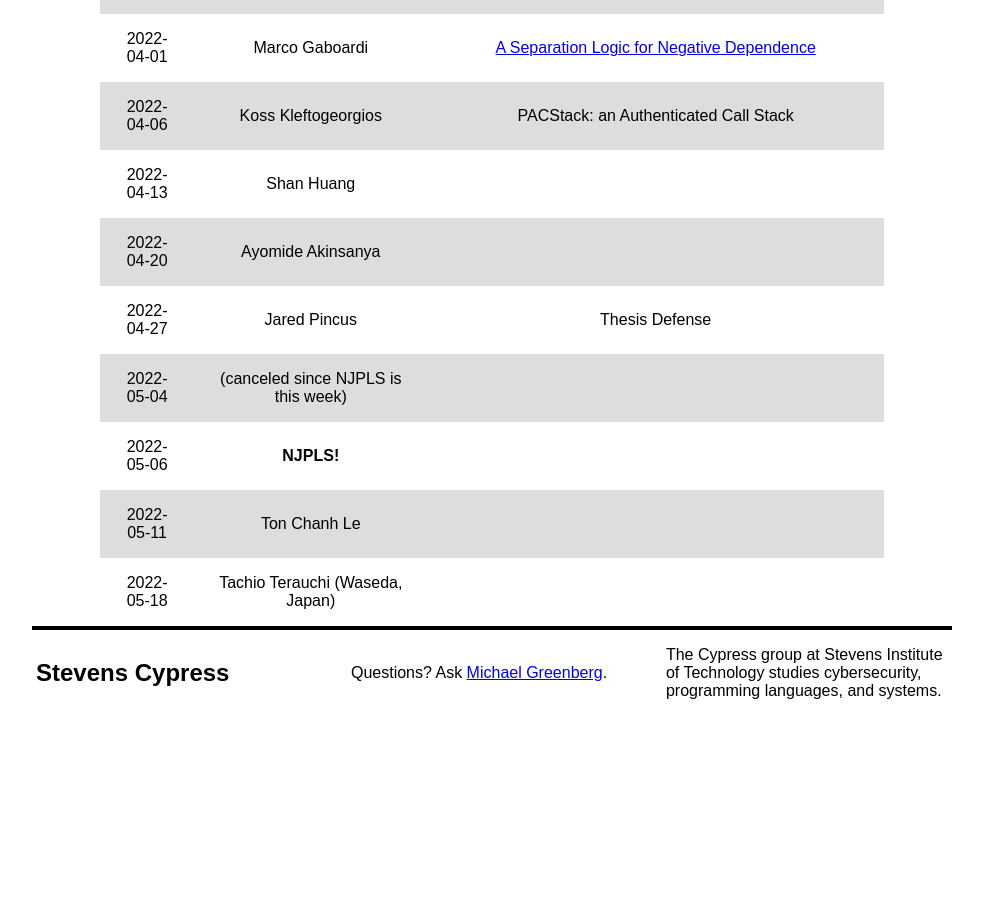
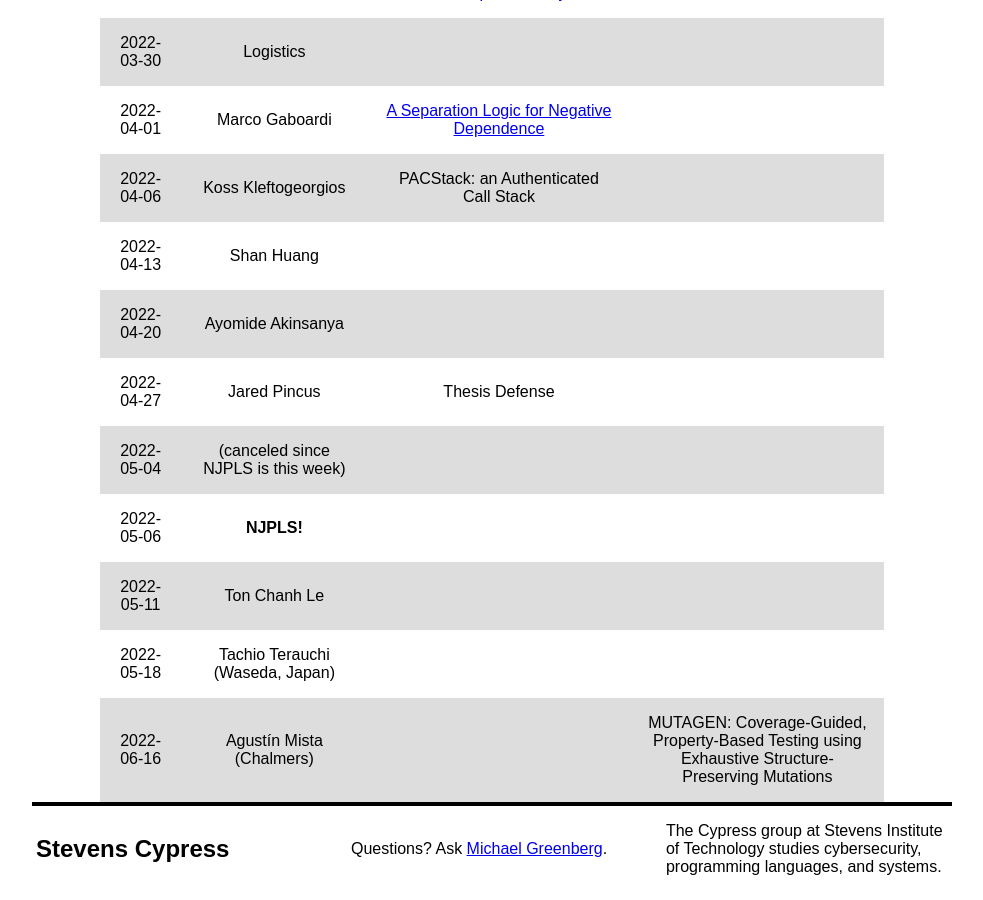
Before and after one commit to mgree/cypress, a Jekyll site: the page built from schedule.md, in a window 1280 px wide and 900 px high, scrolled down 1894 px. Shown: the whole window, without its empty margins (148-1131 px from the left). Built offline with Jekyll 4.4.1, drawn with Linux system fonts in a browser that asks for light colours; before the commit the page ends 2618 px from its top, so only the background shows below that.

Commit message:
Update schedule.md

```diff
--- a/schedule.md
+++ b/schedule.md
@@ -47,3 +47,4 @@ find someone willing to take your place first.
 | 2022-05-06 | **NJPLS!**                            | |
 | 2022-05-11 | Ton Chanh Le                          | |
 | 2022-05-18 | Tachio Terauchi (Waseda, Japan)       | |
+| 2022-06-16 | Agustín Mista (Chalmers)              | | MUTAGEN: Coverage-Guided, Property-Based Testing using Exhaustive Structure-Preserving Mutations
```
